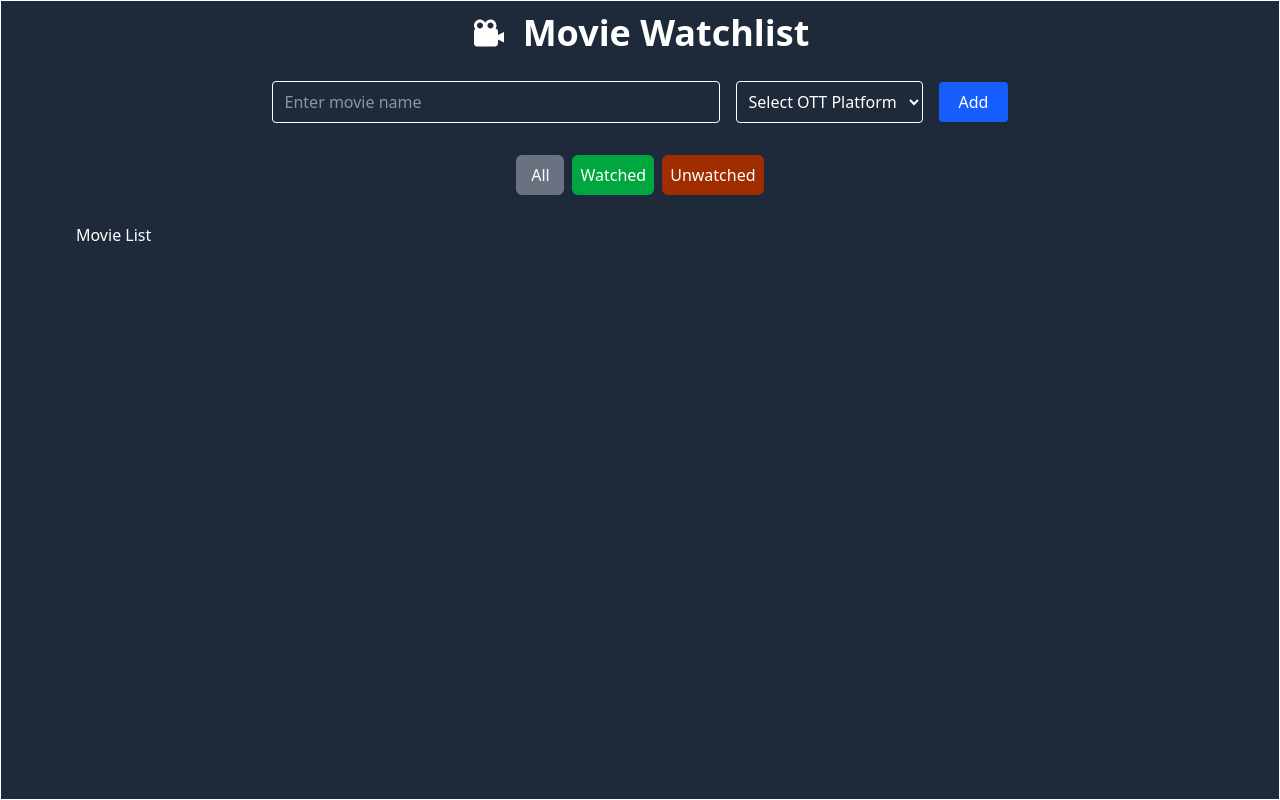
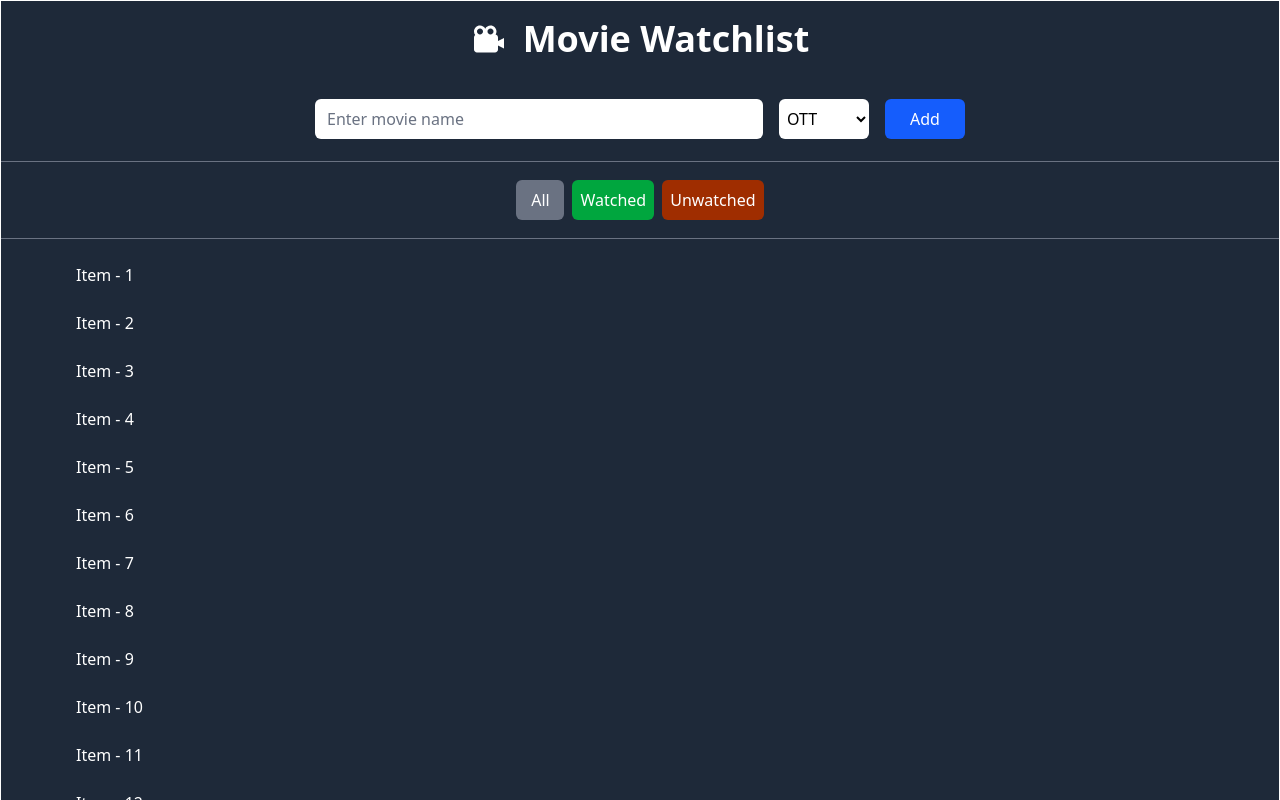
Before and after one commit to omarbinsaleh/movie-watchlist-frontend, a React (Vite) app: page / in a window 1280 px wide. Shown: the top 800 px of the page. Built offline with nearby package versions, Linux system fonts and the light colour scheme.

Commit message:
added some utility functions in the './utilities/MovieWachlist/utilities.js' and modified some parts of the UI

```diff
--- a/src/components/MovieWatchlist/AddMovieForm/AddMovieForm.jsx
+++ b/src/components/MovieWatchlist/AddMovieForm/AddMovieForm.jsx
@@ -4,7 +4,7 @@ import { addMovieToLocalStorage, deleteAllMoviesFromLocalStorage, deleteMovieFro
 const AddMovieForm = () => {
 
    const [formData, setFormData] = useState({
-      movie:"",
+      movie: "",
       ott: "",
 
    })
@@ -17,7 +17,7 @@ const AddMovieForm = () => {
       const value = e.target.value;
 
       // step 3: update the form data state value with the new information
-      setFormData({...formData, [key]: value});
+      setFormData({ ...formData, [key]: value });
    }
 
    const handleSubmit = (e) => {
@@ -31,27 +31,30 @@ const AddMovieForm = () => {
          ott: formData.ott,
          rating: null,
          isWatched: false
-      }
+      };
+
       console.log(formData);
+      addMovieToLocalStorage(movie);
 
-      addMovieToLocalStorage(movie);
       // step 3: reset the form
-      setFormData({movie: "", ott: ""})
+      setFormData({ movie: "", ott: "" })
    }
 
    return (
       <div className='w-full p-4 max-w-6xl mx-auto'>
-      <form onSubmit={handleSubmit} className='w-full flex items-center justify-center  gap-4' >
-         <input className='flex-1 max-w-md  py-2 px-3 border rounded-sm' type="text" name="movie" id="movie-name-input" value={formData.movie} onChange={handleChange} placeholder='Enter movie name' />
-         <select className=' py-2 px-2 border rounded-sm cursor-pointer ' name="ott" id="ott" value={formData.ott} onChange={handleChange} >
-            <option className='text-black' value="">Select OTT Platform</option>
+         <form onSubmit={handleSubmit} className='w-full flex items-center justify-center  gap-4 flex-wrap' >
+            <input className='flex-1 max-w-md  py-2 px-3 bg-white text-black placeholder:text-gray-500 rounded-md' type="text" name="movie" id="movie-name-input" value={formData.movie} onChange={handleChange} placeholder='Enter movie name' />
+
+            <select className=' py-2 cursor-pointer bg-white text-black rounded-md px-1' name="ott" id="ott" value={formData.ott} onChange={handleChange} >
+               <option className='text-black' value="">OTT</option>
                <option className='text-black' value="amazon">Amazon</option>
                <option className='text-black' value="netflix">Netflix</option>
                <option className='text-black' value="hotstar">Hotstar</option>
                <option className='text-black' value="disney+">Disney+</option>
                <option className='text-black' value="sonyliv">SonyLIV</option>
             </select>
-         <input className='py-2 px-5 bg-blue-600 rounded-sm cursor-pointer active:scale-105' type="submit" value="Add" />
+
+            <input className='py-2 px-5 bg-blue-600 rounded-md cursor-pointer active:scale-105 flex-1 sm:max-w-[80px]' type="submit" value="Add" />
          </form>
       </div>
    )
--- a/src/components/MovieWatchlist/Filter/Filter.jsx
+++ b/src/components/MovieWatchlist/Filter/Filter.jsx
@@ -3,8 +3,8 @@ import React from 'react'
 const Filter = () => {
   return (
     <div>
-      <section className='flex items-center justify-center gap-2 my-4'>
-         <button className=' min-w-[48px] p-2 rounded-md bg-gray-500 text-white hover:bg-gray-400/75 cursor-pointer active:scale-105'>All</button>
+      <section className='flex items-center justify-center gap-2 my-3 '>
+         <button className=' min-w-[48px] p-2 rounded-md bg-gray-500 text-white hover:bg-gray-400/75 cursor-pointer active:scale-105  '>All</button>
          <button className='p-2 bg-green-600 text-white hover:bg-green-500 rounded-md cursor-pointer active:scale-105'>Watched</button>
          <button className='p-2 bg-orange-800 text-white hover:bg-orange-700 active:scale-105 rounded-md cursor-pointer'>Unwatched</button>
       </section>
--- /dev/null
+++ b/src/components/MovieWatchlist/MovieList/ListItem.jsx
@@ -0,0 +1,11 @@
+import React from 'react'
+
+const ListItem = ({value}) => {
+  return (
+    <li className='px-3 py-1.5'>
+      Item - {value}
+    </li>
+  )
+};
+
+export default ListItem
--- a/src/components/MovieWatchlist/MovieList/MovieList.jsx
+++ b/src/components/MovieWatchlist/MovieList/MovieList.jsx
@@ -1,10 +1,13 @@
 import React from 'react'
+import ListItem from './ListItem'
 
 const MovieList = () => {
   return (
     <div className='flex-1'>
-      <section className='w-full h-full max-w-6xl mx-auto p-3'>
-         Movie List
+      <section className='w-full h-full max-w-6xl mx-auto p-3 px-0'>
+         <ul className='space-y-3'>
+          {Array(25).fill(2).map((item, index) => <ListItem key={index} value={index + 1} />)}
+         </ul>
       </section>
     </div>
   )
--- a/src/components/MovieWatchlist/MovieWatchlist.jsx
+++ b/src/components/MovieWatchlist/MovieWatchlist.jsx
@@ -1,19 +1,49 @@
-import React from 'react'
+import React, { useState } from 'react'
 import Header from './Header/Header'
 import Filter from './Filter/Filter'
 import MovieList from './MovieList/MovieList'
 import AddMovieForm from './AddMovieForm/AddMovieForm'
+import { addMovieToLocalStorage, deleteMovieFromLocalStorage, getAllMoviesFromLocalStorage } from '../../utilities/MovieWatchlist/utilities'
 
 const MovieWatchlist = () => {
+  const [movies, setMovies] = useState(getAllMoviesFromLocalStorage());
+
+  console.log('moviesList', movies);
+
+  const addMovie = (movie) => {
+    if (!movie) return console.error("addMovie method expects a movie object as parameter");
+
+    const newMovies = [...movies, movie];
+    setMovies(newMovies);
+
+    addMovieToLocalStorage(movie);
+  }
+
+  const deleteMovie = (movieId) => {
+    const newMovies = movies.filter(movie => movie.id !== movieId);
+    setMovies(newMovies);
+
+    deleteMovieFromLocalStorage(movieId);
+  }
+
+
   return (
     <div className='w-full min-h-screen flex flex-col border'>
-      <Header />
+      <section className='py-1.5'>
+        <Header />
+      </section>
 
-      <AddMovieForm />
+      <section className='border-b border-gray-500 py-1.5'>
+        <AddMovieForm />
+      </section>
 
-      <Filter />
+      <section className='sticky top-0 left-0 bg-gray-800 border-b border-gray-500 py-1.5'>
+        <Filter />
+      </section>
 
-      <MovieList />
+      <section className='py-1.5'>
+        <MovieList />
+      </section>
     </div>
   )
 }
--- a/src/utilities/MovieWatchlist/utilities.js
+++ b/src/utilities/MovieWatchlist/utilities.js
@@ -1,5 +1,5 @@
-// name        : addMovieToLocalStorage
-// description : Add a new movie to the local storage
+// name : addMovieToLocalStorage
+// desc : Add a new movie to the local storage
 function addMovieToLocalStorage(movie) {
    // step 1: check if a new movie has been provided or not
    if (!movie) return console.error("You need to pass a movie object in order to add one. Please try later.");
@@ -14,8 +14,8 @@ function addMovieToLocalStorage(movie) {
    console.log('current Movies --->', JSON.parse(localStorage.getItem('movies')));
 };
 
-// name        : deleteAllMoviesFromLocalStorage
-// description : Delete all the movies from the local storage
+// name : deleteAllMoviesFromLocalStorage
+// desc : Delete all the movies from the local storage
 function deleteAllMoviesFromLocalStorage() {
    // step 1: delete all the movies from the local storage
    localStorage.setItem('movies', JSON.stringify([]));
@@ -24,8 +24,8 @@ function deleteAllMoviesFromLocalStorage() {
    console.log(JSON.parse('Current Movies--->', localStorage.getItem('movies')));
 };
 
-// name        : deleteMovieFromLocalStorage
-// description : Delete a single movie from the movies list in the local storage
+// name : deleteMovieFromLocalStorage
+// desc : Delete a single movie from the movies list in the local storage
 function deleteMovieFromLocalStorage(movieId) {
    // step 1: check if the movie ID is provided or not
    if (!movieId) return console.error("You must provide a movie ID in order to delete one. Please try later with a valid movie ID");
@@ -47,5 +47,12 @@ function deleteMovieFromLocalStorage(movieId) {
    console.log('Current Movies--->', JSON.parse(localStorage.getItem('movies')));
 };
 
+// name : getAllMoviesFromLocalStorage
+// desc : extract all the movies objects stored in the local storage
+function getAllMoviesFromLocalStorage() {
+   const movies = JSON.parse(localStorage.getItem('movies')) || [];
+   return movies;
+}
+
 // export all the utility functions or helper functions
-export {addMovieToLocalStorage, deleteAllMoviesFromLocalStorage, deleteMovieFromLocalStorage};
+export {addMovieToLocalStorage, deleteAllMoviesFromLocalStorage, deleteMovieFromLocalStorage, getAllMoviesFromLocalStorage};
```
Lines whose indentation alone changed are shown as unchanged.
